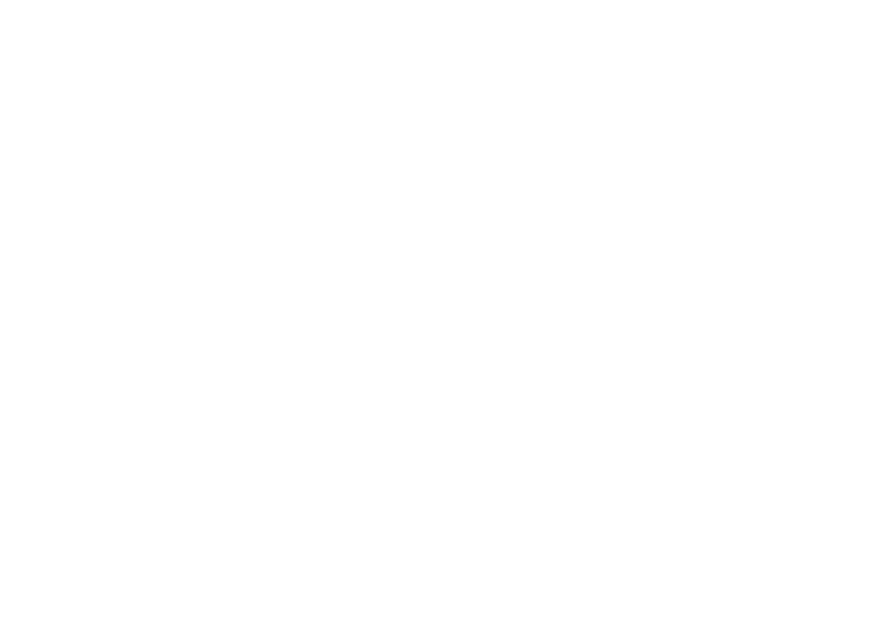
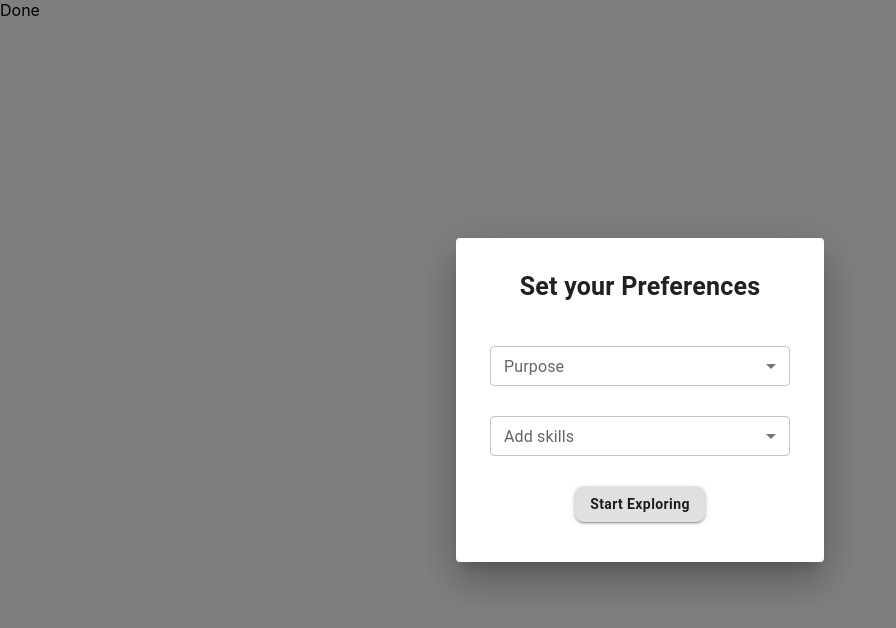
Before and after one commit to kunduanshuman07/SkillExchangePlatform, a React (Create React App) app in the folder fe/: page / in a window 1280 px wide. Before the commit this address had no page. Shown: the top 628 px of the page, without its empty margins (0-896 px from the left). Built offline with nearby package versions, Linux system fonts and the light colour scheme; the HTML template or start-up script is replaced by a standard one.

Commit message:
Structure started

```diff
--- a/fe/src/Routes.jsx
+++ b/fe/src/Routes.jsx
@@ -2,11 +2,13 @@ import React from 'react'
 import { Routes, Route } from "react-router-dom";
 import RegisterPage from './pages/RegisterPage';
 import LoginPage from './pages/LoginPage';
+import HomePage from './pages/HomePage';
 const RoutesJS = () => {
     return (
         <Routes>
             <Route path='/register' element={<RegisterPage />} />
             <Route path='/login' element={<LoginPage />} />
+            <Route path='/' element={<HomePage />} />
         </Routes>
     )
 }
--- a/fe/src/components/AppBarComponent.jsx
+++ b/fe/src/components/AppBarComponent.jsx
@@ -4,7 +4,7 @@ import AppBar from '@mui/material/AppBar';
 import CssBaseline from '@mui/material/CssBaseline';
 import Toolbar from '@mui/material/Toolbar';
 import Container from '@mui/material/Container';
-import { Button, Tooltip, Typography } from '@mui/material';
+import { Button, IconButton, Tooltip, Typography } from '@mui/material';
 import styled from "styled-components";
 import ConnectWithoutContactIcon from '@mui/icons-material/ConnectWithoutContact';
 import InfoIcon from '@mui/icons-material/Info';
@@ -14,7 +14,7 @@ export const AppBarComponent = ({ comp }) => {
         <Root>
             <Box sx={{ display: 'flex' }}>
                 <CssBaseline />
-                <AppBar position="fixed" sx={{ zIndex: (theme) => theme.zIndex.drawer + 1, backgroundColor: "white", color: "#086D67" }}>
+                <AppBar position="fixed" sx={{ backgroundColor: "#f6f8fa", color: "black", border: "1px solid #d0d7de", boxShadow: "none" }}>
                     <Container maxWidth="xl">
                         <Toolbar disableGutters>
                             <Box style={{ display: "flex", flexDirection: "row" }}>
@@ -25,10 +25,18 @@ export const AppBarComponent = ({ comp }) => {
                                 </Box>
                             </Box>
                             <Box sx={{ ml: "auto" }}>
-                                <Button className='about' startIcon={<InfoIcon />}>About Us</Button>
+                                <Tooltip title='About Us'>
+                                    <IconButton className='about' >
+                                        <InfoIcon />
+                                    </IconButton>
+                                </Tooltip>
                             </Box>
                             <Box>
-                                <Button className='contact' startIcon={<ConnectWithoutContactIcon />}>Contact Us</Button>
+                                <Tooltip title='Contact Us'>
+                                    <IconButton className='contact'>
+                                        <ConnectWithoutContactIcon/>
+                                    </IconButton>
+                                </Tooltip>
                             </Box>
                         </Toolbar>
                     </Container>
@@ -66,27 +74,12 @@ const Root = styled.div`
         margin-left: 10px;
     }
     .about{
-        background-color: black;
-        color: white;
         text-transform: none;
-        border-radius: 20px;
-        padding: 5px 15px;
-        border: 2px solid black;
-        &:hover{
-            color: black;
-        }
+        color: black;
     }
     .contact{
-        background-color: black;
-        color: white;
         text-transform: none;
-        border-radius: 20px;
-        margin-left: 20px;
-        padding: 5px 15px;
-        border: 2px solid black;
-        &:hover{
-            color: black;
-        }
+        color: black;
     }
 `
 
--- /dev/null
+++ b/fe/src/components/PrefDialog.jsx
@@ -0,0 +1,139 @@
+import React, { useState } from 'react'
+import { Box, Button, TextField, Typography, MenuItem, Dialog, DialogContent } from '@mui/material'
+import styled from 'styled-components'
+import { useNavigate } from 'react-router-dom';
+
+const userType = [
+   {
+      label: "Learning",
+      value: "Learning",
+   },
+   {
+      label: "Teaching",
+      value: "Teaching"
+   }
+];
+const skillOptions = [
+   {
+      label: "React.js",
+      value: "React.js",
+   },
+   {
+      label: "Node.js",
+      value: "Node.js"
+   },
+   {
+      label: "SQL",
+      value: "SQL"
+   }
+];
+const PrefDialog = ({setPrefDialog}) => {
+   const [purpose, setPurpose] = useState('')
+   const [skill, setSkill] = useState('');
+   const navigate = useNavigate();
+   const handleExplore = () => {
+      navigate('/')
+      setPrefDialog(false);
+   }
+   return (
+      <Dialog open>
+         <DialogContent>
+            <Root>
+               <Box className='container'>
+                  <Box className='content'>
+                     <Box className='header'>
+                        <Typography className='header-text'>Set your Preferences</Typography>
+                     </Box>
+                     <Box className='purpose-field'>
+                        <TextField
+                           placeholder='Purpose'
+                           label='Purpose'
+                           size='small'
+                           value={purpose}
+                           sx={{
+                              ".css-1d3z3hw-MuiOutlinedInput-notchedOutline": {
+                                 borderRadius: "10px",
+                                 border: "2px solid #d0d7de"
+                              }
+                           }}
+                           fullWidth
+                           select
+                           onChange={(e) => setPurpose(e.target.value)}
+                        >
+                           {userType.map((option) => (
+                              <MenuItem key={option.value} value={option.value}>{option.label}</MenuItem>
+                           ))}
+                        </TextField>
+                     </Box>
+                     <Box className='skill-field'>
+                        <TextField
+                           placeholder='Add skills'
+                           label='Add skills'
+                           size='small'
+                           value={skill}
+                           sx={{
+                              ".css-1d3z3hw-MuiOutlinedInput-notchedOutline": {
+                                 borderRadius: "10px",
+                                 border: "2px solid #d0d7de"
+                              }
+                           }}
+                           fullWidth
+                           select
+                           onChange={(e) => setSkill(e.target.value)}
+                        >
+                           {skillOptions.map((option) => (
+                              <MenuItem key={option.value} value={option.value}>{option.label}</MenuItem>
+                           ))}
+                        </TextField>
+                     </Box>
+                     <Box className='next'>
+                        <Button className='next-button' variant='contained' color='inherit' onClick={handleExplore}>Start Exploring</Button>
+                     </Box>
+                  </Box>
+               </Box>
+            </Root>
+         </DialogContent>
+      </ Dialog>
+   )
+}
+
+const Root = styled.div`
+ .container{
+    display: flex;
+  }
+  .content{
+   display: flex;
+   flex-direction: column;
+   margin: auto;
+   padding: 10px;
+   border-radius: 20px;
+  }
+  .header{
+   // width: 600px;
+  }
+  .header-text{
+   font-size: 25px;
+   font-weight: bold;
+   // border-bottom: 2px solid #d0d7de;
+   text-align: center;
+   padding-bottom: 10px;
+  }
+  .purpose-field{
+   margin: 30px auto 0px auto;
+   width: 300px;
+  }
+  .skill-field{
+   margin: 30px auto 0px auto;
+   width: 300px;
+  }
+  .next{
+   margin: 30px auto 10px auto;
+  }
+  .next-button{
+   font-weight: bold;
+   border-radius: 10px;
+   text-transform: none;
+  }
+`
+
+export default PrefDialog
--- /dev/null
+++ b/fe/src/pages/HomePage.jsx
@@ -0,0 +1,15 @@
+import { Box } from '@mui/material';
+import React, {useState} from 'react'
+import PrefDialog from '../components/PrefDialog';
+
+const HomePage = () => {
+   const [prefDialog, setPrefDialog] = useState(true);
+  return (
+    <Box>
+      {prefDialog && <PrefDialog setPrefDialog={setPrefDialog}/>}
+      Done
+    </Box>
+  )
+}
+
+export default HomePage
--- a/fe/src/pages/LoginPage.jsx
+++ b/fe/src/pages/LoginPage.jsx
@@ -27,7 +27,13 @@ const LoginPage = () => {
                         <Box className='your-profile'>
                             <Grid container spacing={3} className='grid-container'>
                                 <Grid item xs={12}>
-                                    <TextField placeholder='Email' size='small' label='Email' required fullWidth />
+                                    <TextField placeholder='Email' size='small' label='Email' required fullWidth sx={{
+                                        '.css-1d3z3hw-MuiOutlinedInput-notchedOutline': {
+                                            borderRadius: '10px',
+                                            border: "2px solid #d0d7de"
+
+                                        },
+                                    }} />
                                 </Grid>
                                 <Grid item xs={12}>
                                     <TextField placeholder='Password' size='small' label='Password' required fullWidth
@@ -40,11 +46,19 @@ const LoginPage = () => {
                                                     </IconButton>
                                                 </InputAdornment>
                                             )
-                                        }} />
+                                        }}
+                                        sx={{
+                                            '.css-1d3z3hw-MuiOutlinedInput-notchedOutline': {
+                                                borderRadius: '10px',
+                                                border: "2px solid #d0d7de"
+
+                                            },
+                                        }}
+                                    />
                                 </Grid>
                             </Grid>
                             <Button className='next-btn'>Login</Button>
-                            <Typography className='new-user'>New here? <span className='register' onClick={()=>navigate('/register')}>Register</span></Typography>
+                            <Typography className='new-user'>New here? <span className='register' onClick={() => navigate('/register')}>Register</span></Typography>
                         </Box>
                     </Box>
                 </Box>
--- a/fe/src/pages/RegisterPage.jsx
+++ b/fe/src/pages/RegisterPage.jsx
@@ -89,7 +89,10 @@ const RegisterPage = () => {
                                             placeholder={item.label}
                                             sx={{
                                                 ".css-1d3z3hw-MuiOutlinedInput-notchedOutline": {
-                                                    borderRadius: "20px"
+                                                    borderRadius: "10px",
+                                                    border: "2px solid #d0d7de"
+
+
                                                 }
                                             }}
                                             size='small'
@@ -126,7 +129,9 @@ const RegisterPage = () => {
                                             select={item.label === 'Student or Professional'}
                                             sx={{
                                                 ".css-1d3z3hw-MuiOutlinedInput-notchedOutline": {
-                                                    borderRadius: "20px",
+                                                    borderRadius: "10px",
+                                                    border: "2px solid #d0d7de"
+
                                                 }
                                             }}
                                             value={item.state}
@@ -151,7 +156,9 @@ const RegisterPage = () => {
                                             type='text'
                                             sx={{
                                                 '.css-1d3z3hw-MuiOutlinedInput-notchedOutline': {
-                                                    borderRadius: '20px',
+                                                    borderRadius: '10px',
+                                                    border: "2px solid #d0d7de"
+
                                                 },
                                             }}
                                             value={exp}
@@ -204,6 +211,7 @@ const Root = styled.div`
  .profile-btn{
     width: 290px;
     background-color: black;
+    box-shadow: 0px 11px 35px 2px rgba(0, 0, 0, 0.14);
     color: white;
     height: 50px;
     border-radius: 10px;
@@ -214,6 +222,7 @@ const Root = styled.div`
  .pinfo-btn{
     width: 290px;
     background-color: black;
+    box-shadow: 0px 11px 35px 2px rgba(0, 0, 0, 0.14);
     color: white;
     height: 50px;
     border-radius: 10px;
```
